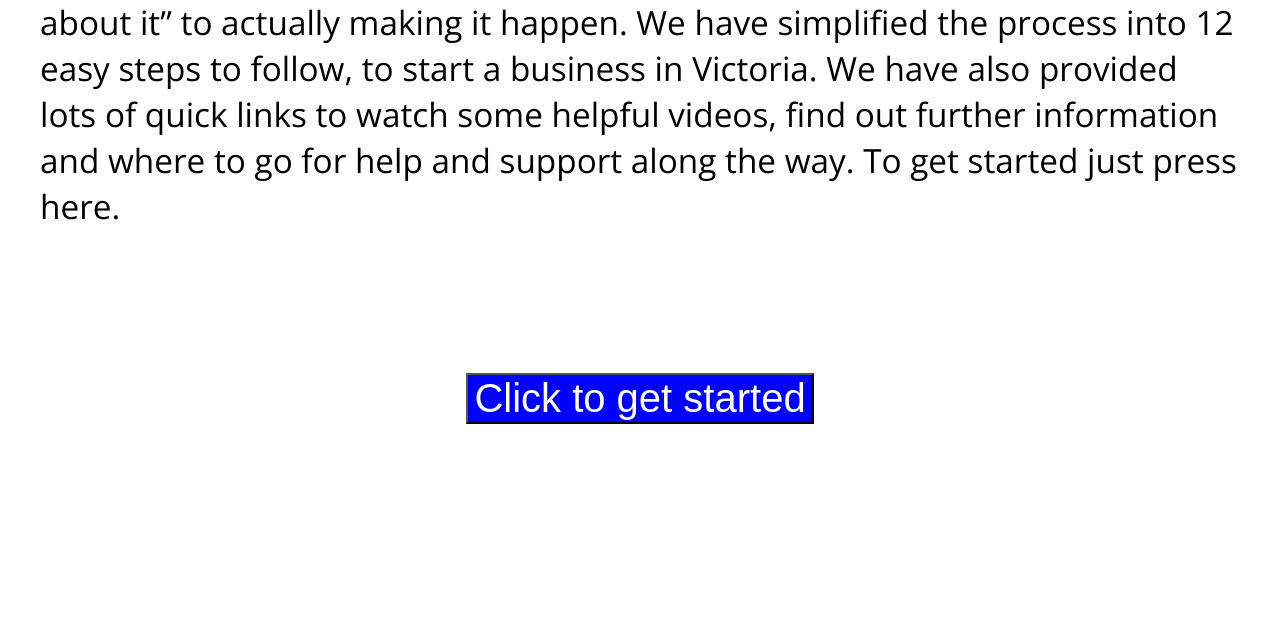
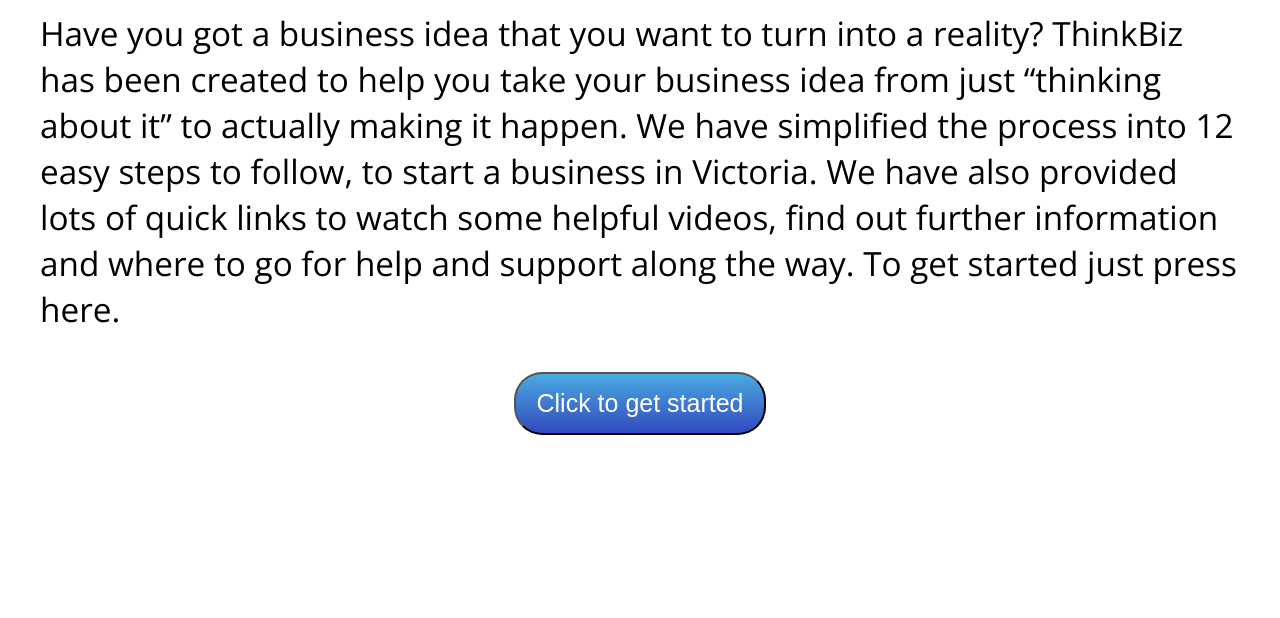
Before and after one commit to alex-anhvuong/Rowville-Phase-II, a PHP site: page / in a window 1280 px wide. Shown: the part 1015-1633 px from the top of the page. After the commit the page ends 1450 px from the top, so only its background shows below. Run offline with PHP 8.4, Linux system fonts and the light colour scheme; some libraries are stand-ins or nearby versions.

Commit message:
[UPDATE] CSS OF HEADER & HOMEPAGE BUTTON
- Align header's buttons correctly
- Style homepage's get started button

```diff
--- a/css/header.css
+++ b/css/header.css
@@ -1,54 +1,47 @@
+#navbar-header{
+}
+
 .topnavlogo{
+  background-color: #7b9aac;
+  margin: auto;
+  padding: 35px 0;
+  text-align: center;
+}
 
-}
-#homeBtn{
-    float:left;
-}
 .logoImg{
-    width: 60vw;
-    height: auto;
-    display: block;
-    margin: 0 auto;
-    padding: 0 15px 15px 15px;
-}
-#stepsMenuBtn{
-    float:Right;
-}
-#navbar-header{
-    display: grid;
-    border-style: 1px solid white;
-    background-color: #255197;
-    margin: 0;
+  width: 60vw;
 }
 
 .topnav{
-
-    width:100%;
+    width: 100%;
 }
 
-img{
-
-}
-.btnClass{
-    float: center;
+.homeDiv, .StepsDiv{
+    background-color: #F9AA33;
+    display: inline-block;
+    box-sizing: border-box;
+    border: 5px solid gray;
+    /* border-style: solid;
+    border-color: #255197; */
+    text-align: center;
+    width: 50%;
 }
 
-.topnavDiv{
-    background-color: #255197;
+.homeDiv {
+  /* border-width: 5px 2.5px 5px 5px; */
+  border-right-width: 2.5px;
 }
-.homeDiv, .StepsDiv{
-    display: inline-block;
-    color:white;
-    text-align: center;
-    border: 1px solid grey;
-    width: 45%;
+
+.StepsDiv {
+  /* border-width: 5px 5px 5px 2.5px; */
+  border-left-width: 2.5px;
 }
-.homeLink{
-    color:Black;
-    text-decoration: none;
 
+.homeLink, .stepsLink {
+  display: inline-block;
+  color: black;
+  font-weight: 800;
+  margin: 15px 0;
+  width: 100%;
+  text-decoration: none;
 }
-.stepsLink{
-    color:Black;
-    text-decoration: none;
-}
--- a/css/home.css
+++ b/css/home.css
@@ -17,11 +17,20 @@
  height: 100%;
 } */
 
-#btnClass{
- margin: 10% auto;
- display: block;
- color: white;
- background-color: blue;
- text-align: center;
- font-size: 30pt;
+.btnClass{
+  background: #4aabe0;
+  background-image: -webkit-linear-gradient(top, #4aabe0, #3149bf);
+  background-image: -moz-linear-gradient(top, #4aabe0, #3149bf);
+  background-image: -ms-linear-gradient(top, #4aabe0, #3149bf);
+  background-image: -o-linear-gradient(top, #4aabe0, #3149bf);
+  background-image: linear-gradient(to bottom, #4aabe0, #3149bf);
+  -webkit-border-radius: 28;
+  -moz-border-radius: 28;
+  display: block;
+  font-size: 0.75em;
+  margin: 20px auto;
+  border-radius: 28px;
+  color: white;
+  padding: 15px 20px 15px 20px;
+  text-decoration: none;
  }
--- a/css/index.css
+++ b/css/index.css
@@ -10,6 +10,7 @@ body {
   /* color: #0e1111; */
   font-family: 'Bitter', serif;
   font-size: 1.75em;
+  margin: 20px 0;
   text-align: center;
 }
 
--- a/index.html
+++ b/index.html
@@ -49,7 +49,7 @@
       <p>ThinkBiz has been created to help you take your business idea from just “thinking about it” to actually making it happen.</p>
       <p>We have simplified the process into 12 easy steps to follow, to start a business in Victoria. We have also provided lots of quick links to watch some helpful videos, find out further information and where to go for help and support along the way.</p>
     </div>
-    <button id="btnClass">Click to get started</button>
+    <button class="btnClass">Click to get started</button>
 </div>
 </body>
 </html>
```
Lines whose indentation alone changed are shown as unchanged.
